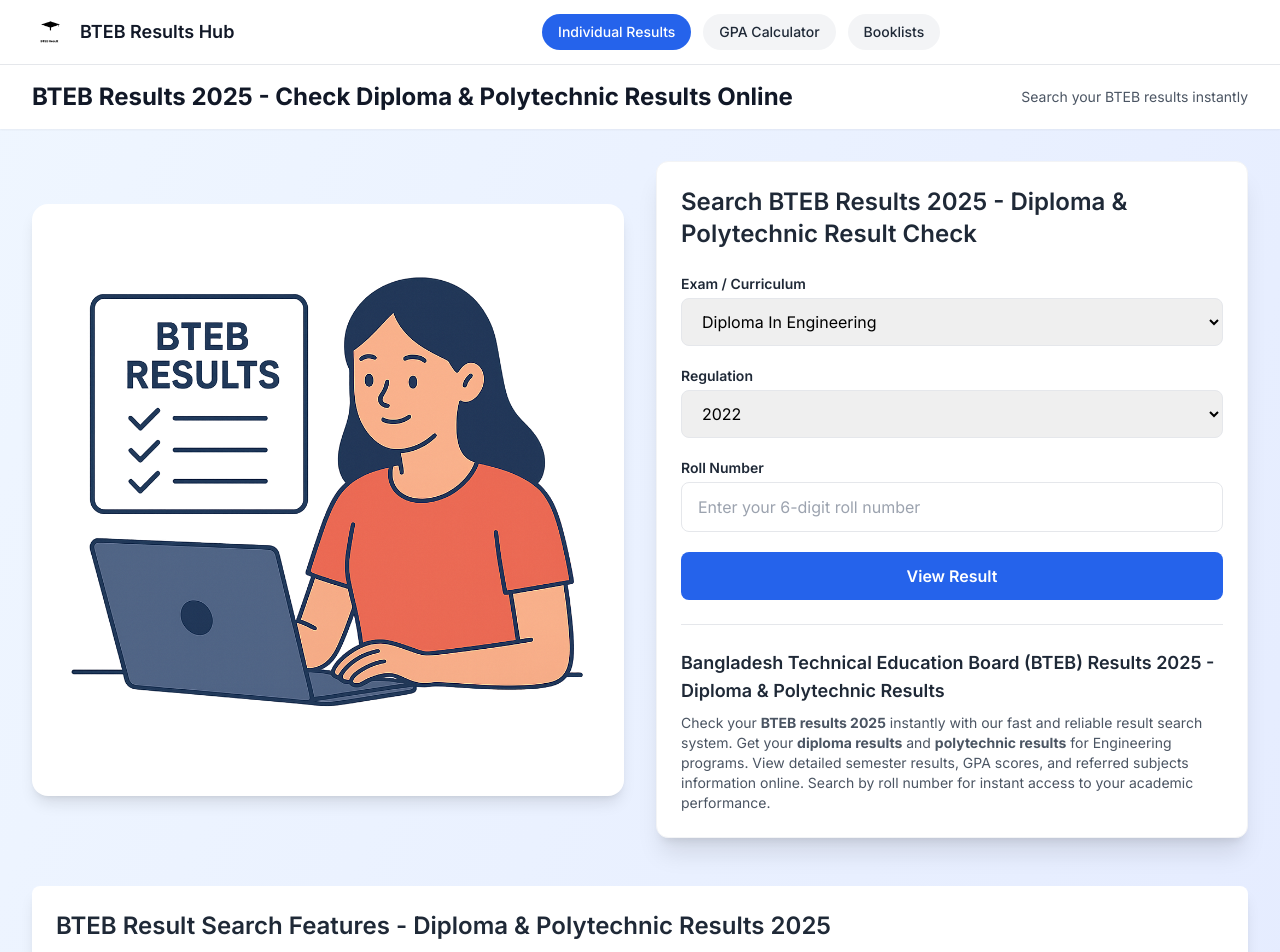
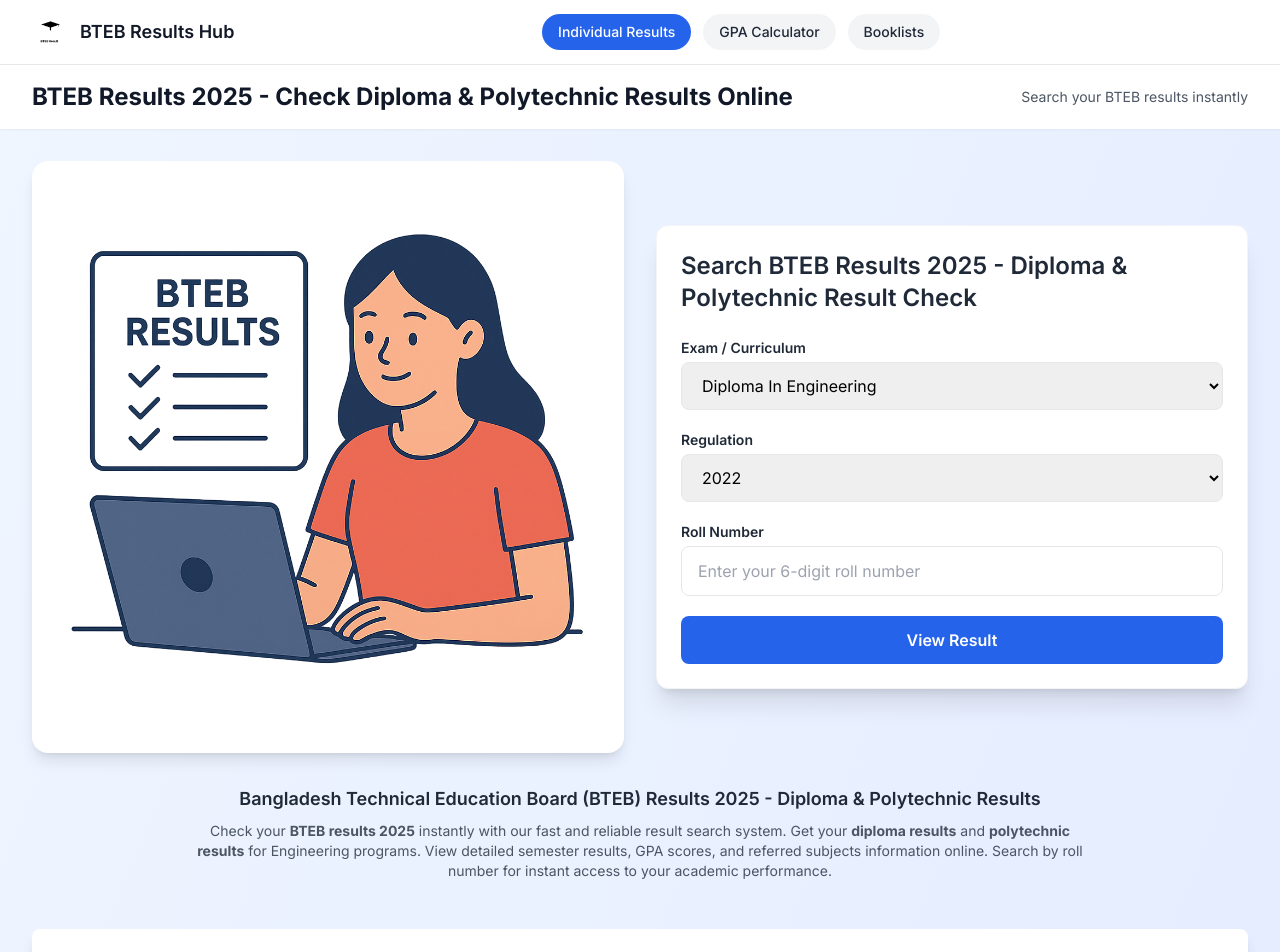
Before and after one commit to rafsaan123/new-pookie, a Next.js app: page / in a window 1280 px wide. Shown: the top 952 px of the page. Built offline with nearby package versions, Linux system fonts and the light colour scheme.

Commit message:
Blend hero and SEO: move SEO text below hero, center and soften styling

```diff
--- a/app/page.tsx
+++ b/app/page.tsx
@@ -306,18 +306,19 @@
                 </div>
               </div>
             )}
-            {/* SEO intro put under card for SEO */}
-            <div className="mt-6 pt-6 border-t">
+          </div>
+        </div>
+
+        {/* Blended SEO intro under hero */}
+        <div className="mt-8 text-center max-w-4xl mx-auto text-gray-600">
           <h3 className="text-lg font-semibold text-gray-800 mb-2">
             Bangladesh Technical Education Board (BTEB) Results 2025 - Diploma & Polytechnic Results
           </h3>
-              <p className="text-gray-600 text-sm">
+          <p className="text-sm">
             Check your <strong>BTEB results 2025</strong> instantly with our fast and reliable result search system.
             Get your <strong>diploma results</strong> and <strong>polytechnic results</strong> for Engineering programs.
             View detailed semester results, GPA scores, and referred subjects information online. Search by roll number for instant access to your academic performance.
           </p>
-            </div>
-          </div>
         </div>
 
         {/* Features Section */}
```
Lines whose indentation alone changed are shown as unchanged.
